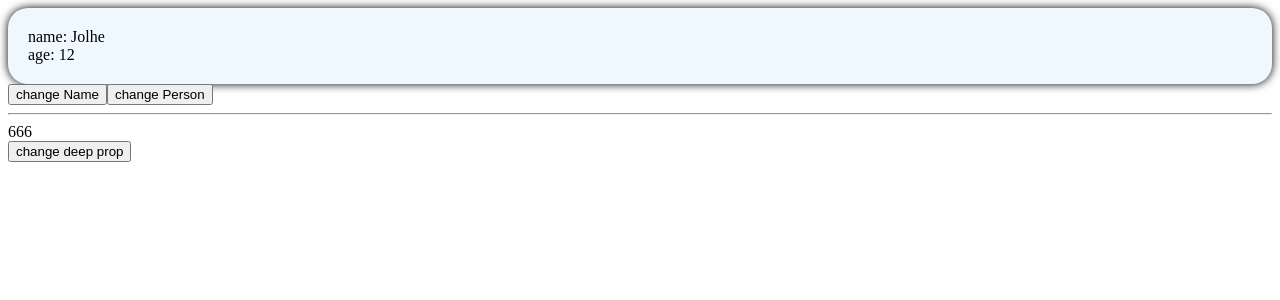
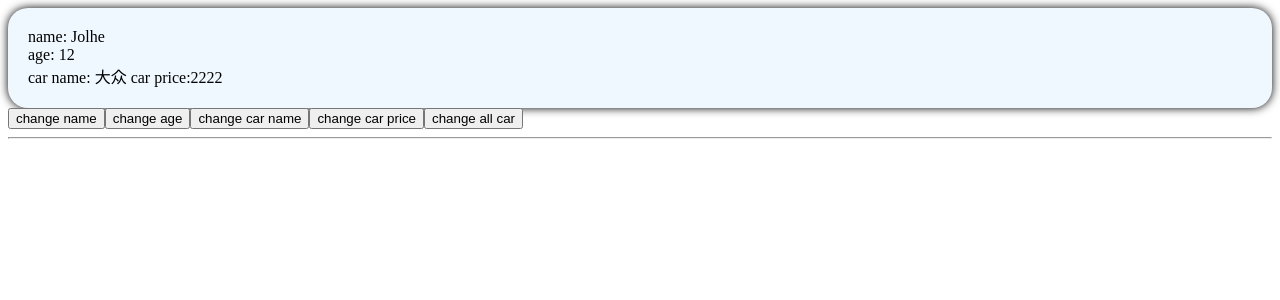
Before and after one commit to ComputerWizard2/vue3-learn, a Vue app: page / in a window 1280 px wide. Shown: the top 300 px of the page. Built offline with nearby package versions, Linux system fonts and the light colour scheme.

Commit message:
[issue-9] watch deal with object properties or inner object way

```diff
--- a/src/components/Person.vue
+++ b/src/components/Person.vue
@@ -2,12 +2,14 @@
   <div class="person">
     <div>name: {{ person.name }}</div>
     <div>age: {{ person.age }}</div>
+    <div>car name: {{ person.car.name }} car price:{{ person.car.price }}</div>
   </div>
-  <button @click="changeName">change Name</button>
-  <button @click="changePerson">change Person</button>
+  <button @click="changeName">change name</button>
+  <button @click="changeAge">change age</button>
+  <button @click="changeCarName">change car name</button>
+  <button @click="changeCarPrice">change car price</button>
+  <button @click="changeWhole">change all car</button>
   <hr>
-  <div>{{ obj.a.b.c }}</div>
-  <button @click="changeDeepProp">change deep prop</button>
 </template>
 <!-- install vue plugin fsr set up :this is not define vue component name -->
  <!--npm i vite-plugin-vue-setup-extend -D  -->
@@ -17,29 +19,36 @@
 import { watch, reactive } from 'vue';
 let person = reactive({
   name:'Jolhe',
-  age:12
+  age:12,
+  car:{
+    name:'大众',
+    price:2222
+  }
 });
-let obj = reactive({a:{b:{c:666}}})
 function changeName() {
   person.name += "~";
 }
-function changePerson(){
-  person=Object.assign(person,{name:'Marry', age :22})
-}
-function changeDeepProp(){
-  obj.a.b.c=888
+function changeAge() {
+  person.age += 1;
 }
 
-watch(person, (newValue, oldValue) => {
-  console.log(`new value: ${JSON.stringify(newValue)}, old value: ${JSON.stringify(oldValue)}`);
-} );
+function changeCarName(){
+  person.car.name="雅迪"
+}
+function changeCarPrice(){
+  person.car.price=666
 
-// Implicit listening that force to open and not close
-// the address don't change and old value don't change  so old and new is the same
-
-watch(obj,(newValue,oldValue)=>{
-  console.log('obj changed ',newValue,oldValue);
-})
+}
+function changeWhole(){
+  person.car={
+    name:'奥迪',
+    price:222
+  }
+}
+// 监听对象的某一个特定的值，需要用函数式写法来进行监听，确保不会被其他属性污染
+watch(( )=>person.name,(newValue,oldValue)=>console.log("person change ",newValue,oldValue))
+// 监听对象中的某个对象，也需要写函数式确保当前对象可以被监听到，如果需要监听对象内部属性，需要给监听一个deep 属性
+watch(()=>person.car,(newValue,oldValue)=>console.log('car cahnge ',newValue,oldValue),{deep:true})
 </script>
 <style scoped>
 .person{
```
